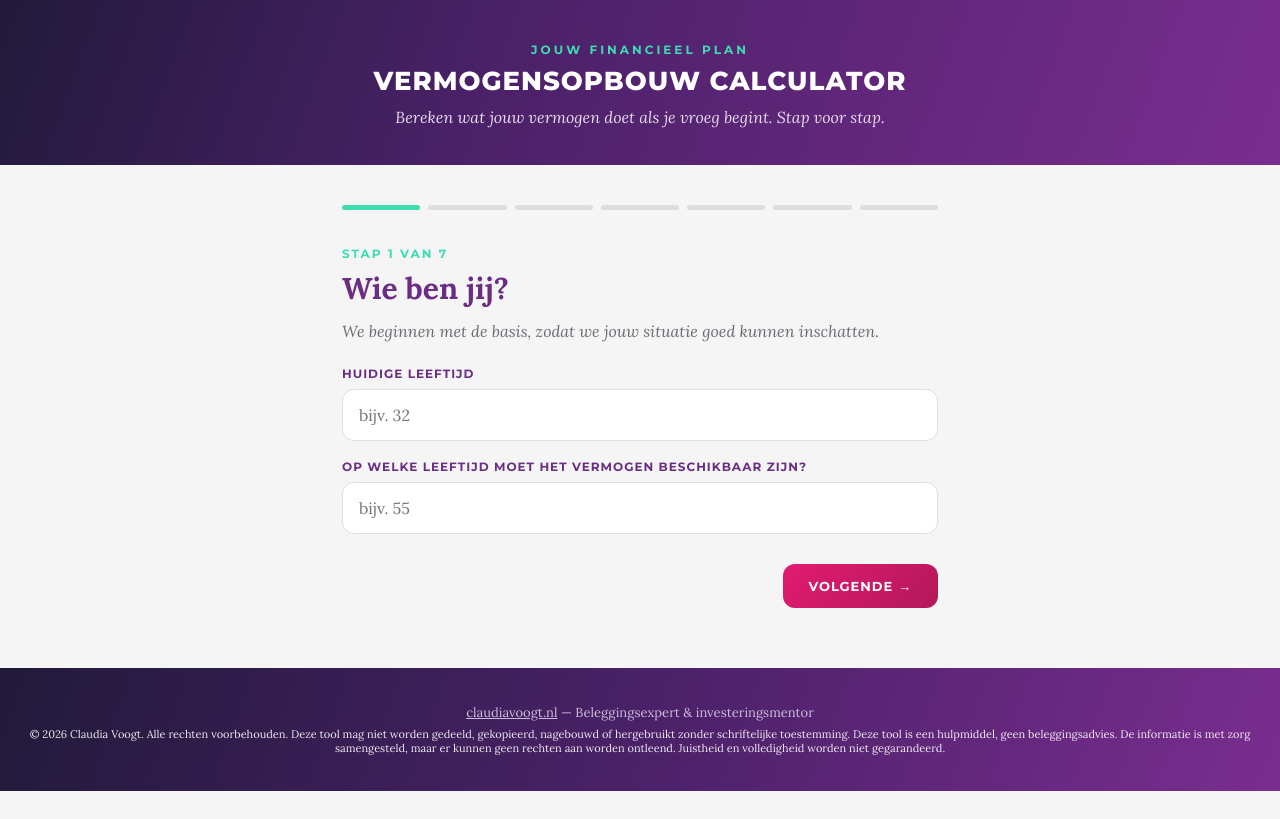
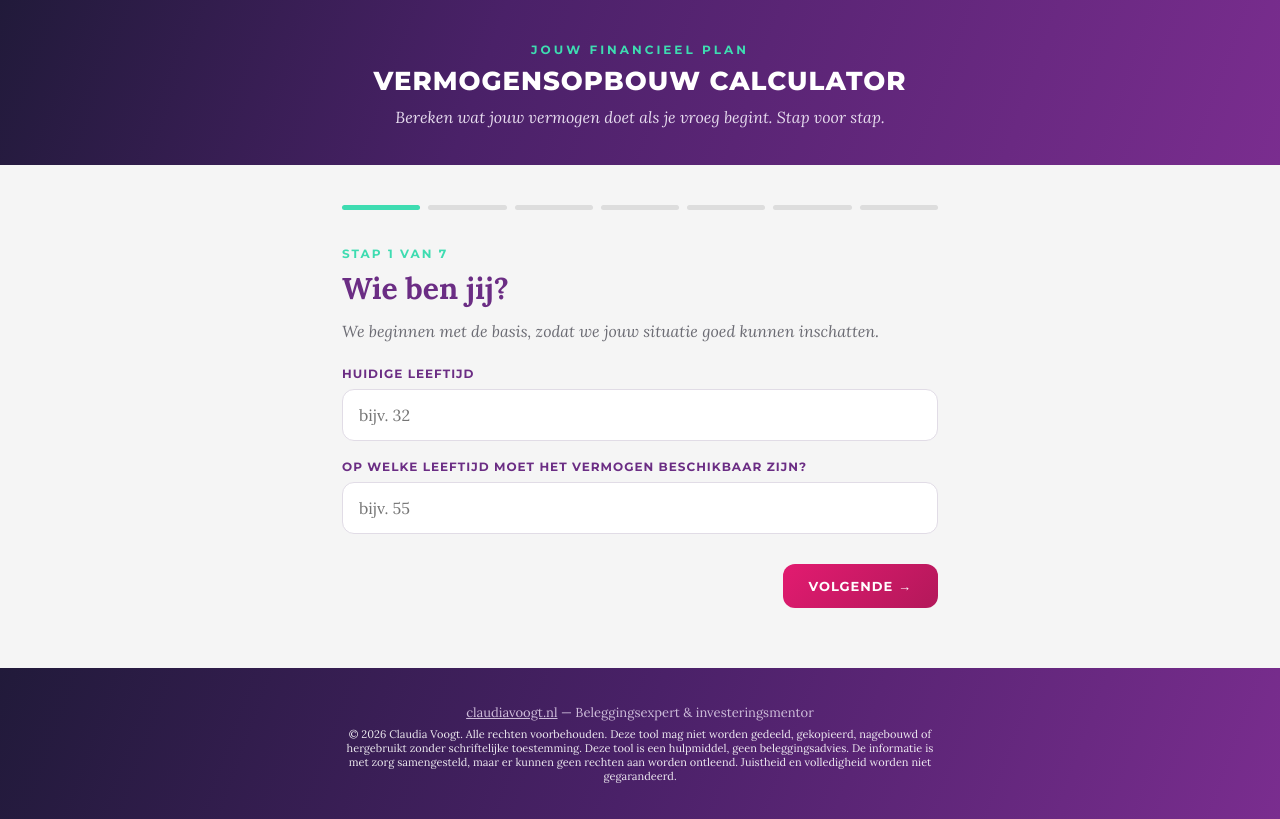
Before and after one commit to claudiavoogt/vermogensopbouw-calculator, a Next.js app: page / in a window 1280 px wide. Built offline with nearby package versions, Linux system fonts and the light colour scheme.

Commit message:
footer disclaimer max-width 600px

```diff
--- a/app/page.tsx
+++ b/app/page.tsx
@@ -734,7 +734,7 @@ export default function VermogensopbouwCalculator() {
           </a>
           {' '}— Beleggingsexpert &amp; investeringsmentor
         </p>
-        <p className="vc-copy" style={{ marginTop: 6, color: '#ffffff', opacity: 0.9, fontSize: 11 }}>
+        <p className="vc-copy" style={{ marginTop: 6, color: '#ffffff', opacity: 0.9, fontSize: 11, maxWidth: 600, margin: '6px auto 0' }}>
           © {new Date().getFullYear()} Claudia Voogt. Alle rechten voorbehouden. Deze tool mag niet worden gedeeld, gekopieerd, nagebouwd of hergebruikt zonder schriftelijke toestemming. Deze tool is een hulpmiddel, geen beleggingsadvies. De informatie is met zorg samengesteld, maar er kunnen geen rechten aan worden ontleend. Juistheid en volledigheid worden niet gegarandeerd.
         </p>
       </footer>
```
